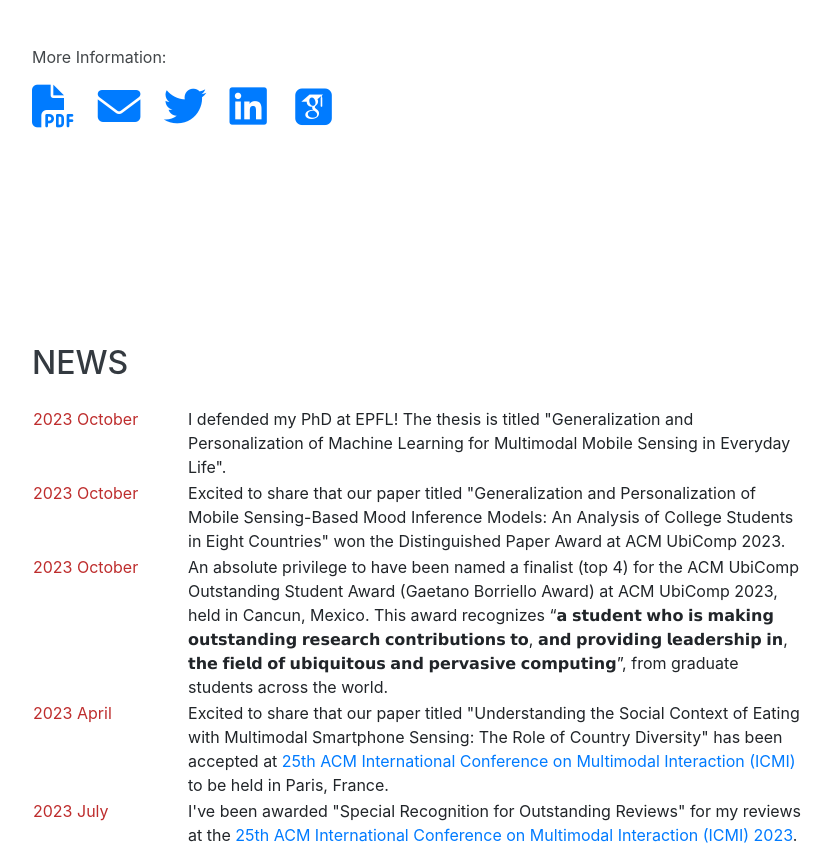
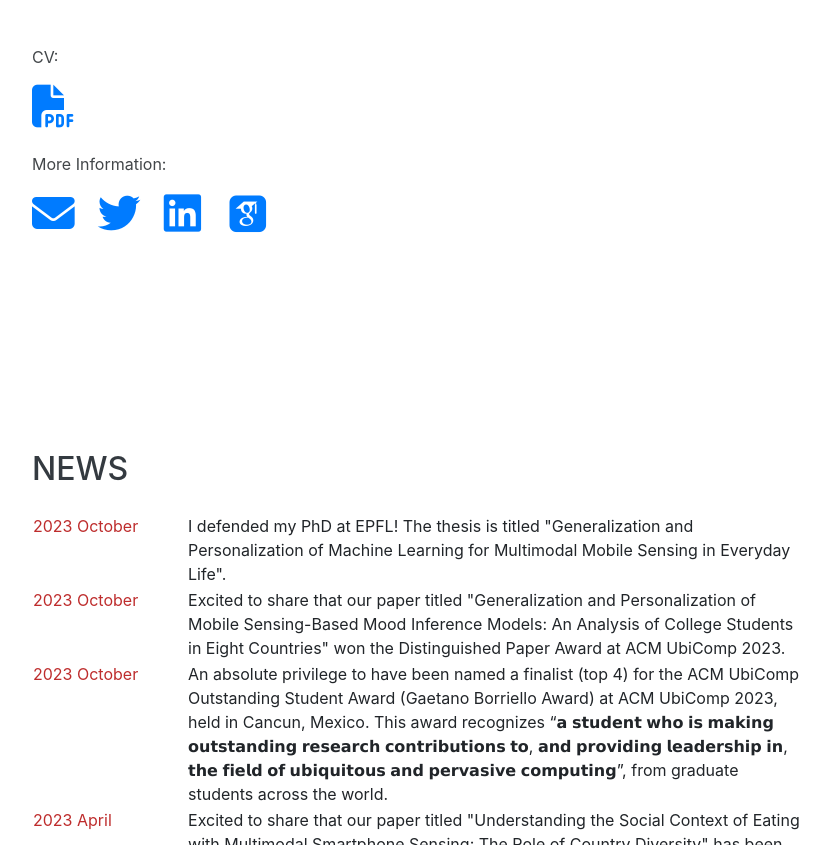
Before and after one commit to lakmalbuddikalucky/lakmalmeegahapola, a website with bundled scripts: page index.html in a window 1280 px wide. Shown: the part 1028-1873 px from the top of the page, without its empty margins (288-1119 px from the left). Built offline with nearby package versions, Linux system fonts and the light colour scheme; files whose address does not match are found by name; a web font is replaced by a local one.

Commit message:
Update index.html

```diff
--- a/index.html
+++ b/index.html
@@ -160,7 +160,7 @@
             <br><br>
 
             <p class="lead mb-3">
-                More Information:
+                CV:
             </p>
             <ul class="list-inline list-social-icons mb-0">
                 <li class="list-inline-item">
@@ -170,6 +170,13 @@
                     </span>
                   </a>
                 </li>
+              </ul>
+                <br>
+
+            <p class="lead mb-3">
+                More Information:
+            </p>
+            <ul class="list-inline list-social-icons mb-0">
                 <li class="list-inline-item">
                   <a href="mailto:lakmal.meegahapola@epfl.ch" target="_blank" aria-label="Email">
                     <span class="fa-stack fa-lg">
```
